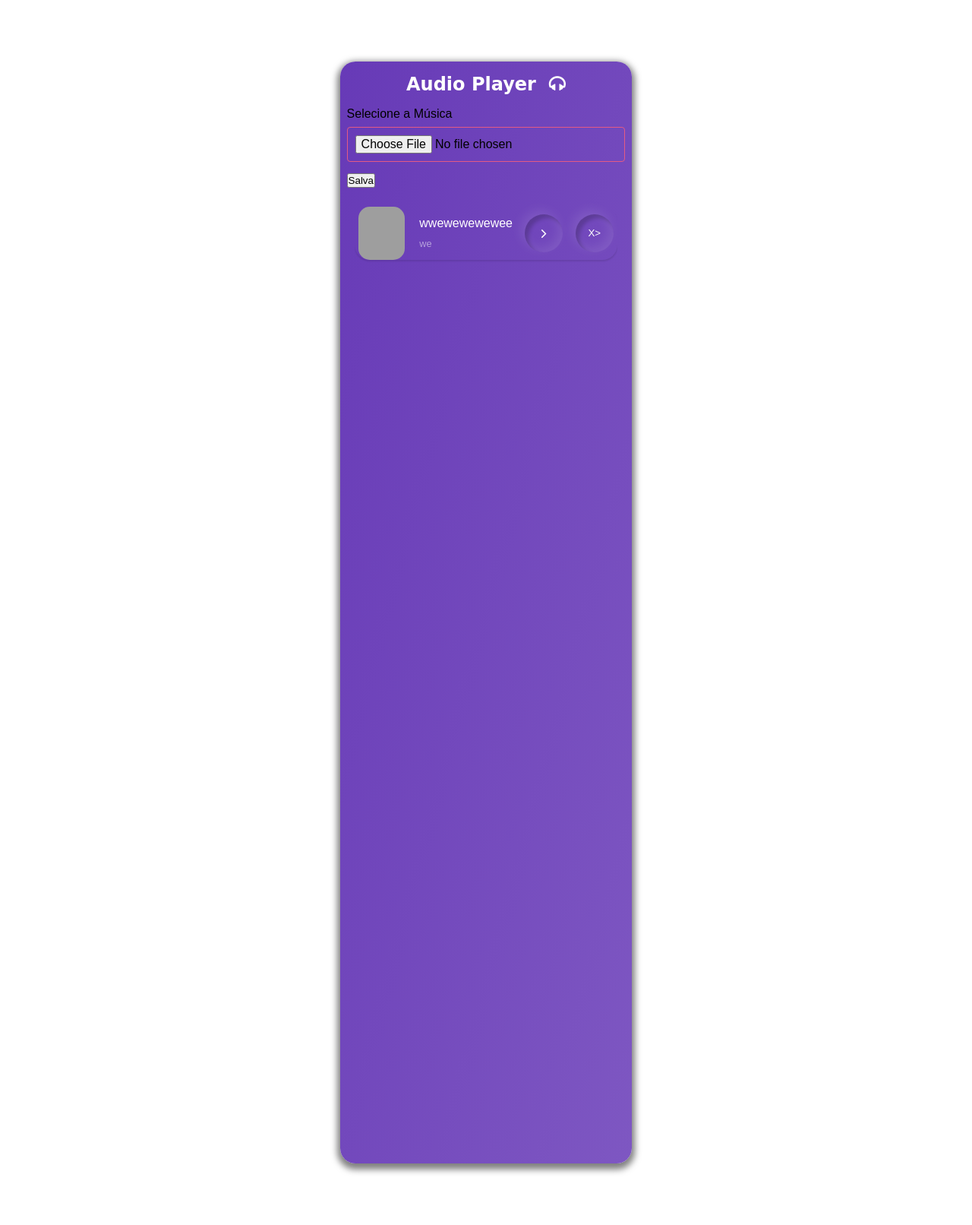
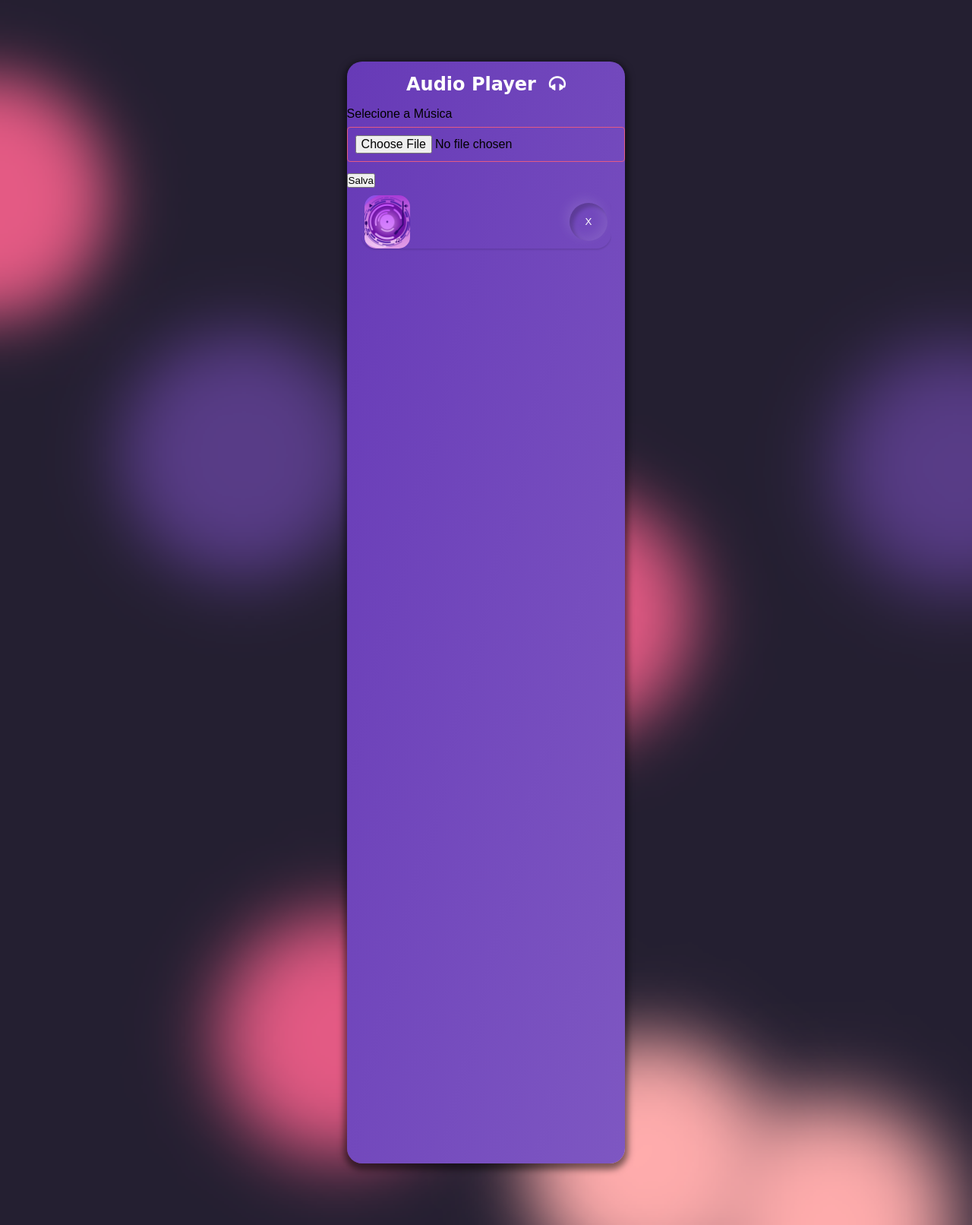
Before and after one commit to wendellast/GUI-Gallery, a Django app: page /upload-music/ in a window 1280 px wide. Shown: the whole page at 76% size. Run offline with Django 5.2, Linux system fonts and the light colour scheme; a user stored in the database is signed in; tables that the repository leaves empty hold one stand-in row (values such as "Sample post"); some web fonts are replaced; grey boxes are pictures that could not be loaded.

Commit message:
player-music ok

```diff
--- a/gui/form.py
+++ b/gui/form.py
@@ -1,5 +1,5 @@
 from django import forms
-from .models import Music
+from .models import Music, GuiGallery
 
 class MusicForm(forms.ModelForm):
     class Meta:
--- a/gui/models.py
+++ b/gui/models.py
@@ -16,6 +16,7 @@
 
 class Music(models.Model):
     gallery = models.ForeignKey(GuiGallery, on_delete=models.CASCADE, related_name='music', null=True, blank=True)
+    user = models.ForeignKey(User, on_delete=models.CASCADE, null=True, blank=True)
     audio_file = models.FileField(upload_to="galleryMusic/%Y/%m/", blank=False, null=False)
     created_at = models.DateField(auto_now_add=True)
     updated_at = models.DateTimeField(auto_now=True)
--- a/gui/templates/createMusic.html
+++ b/gui/templates/createMusic.html
@@ -9,22 +9,35 @@
     <form id="newBookForm" action="" method="POST" enctype="multipart/form-data">
         {% csrf_token %}
         <label for="imageInp">Selecione a Música</label>
-		<input type="file" required  name="audio_file">
+        <input type="file" required name="audio_file">
         <button>Salva</button>
     </form>
 
+    <div class="tracks">
+	{% for music in user_music %}
+        <div class="song" id="song_{{ forloop.counter }}">
+            <div class="img">
+                <img src="{% static 'assets/img/capa.png' %}" />
+            </div>
+            <div class="more">
+                <audio src="{{ music.audio_file.url }}"  id="music"></audio>
+                <div class="song_info">
+                    <p class="playerplay" id="title">{{ music.audio_file.name|slice:'24:'|slice:':-4' }}</p>
+                </div>
+				<form action="{% url 'gui:delete-music' music.id %}" method="post" style="display:inline;">
+                    {% csrf_token %}
+                    <button class="play_btn" type="submit" onclick="confirmDelete(event, this.closest('form'))">X</button>
+                </form>
 
-  <div class="tracks">
-
-    <!-- list of song will add here from 'song_list.js' file -->
+            </div>
+        </div>
 
         <!-- small music player -->
         <div class="small_music_player">
             <div class="s_player_img">
                 <div class="playing_img">
-    			<img src="images/1.jpg" alt="">
+					<img src="{% static 'assets/img/capa.png' %}" />
                 </div>
-
                 <!-- wave animation part -->
                 <div class="wave_animation">
                     <li></li>
@@ -36,30 +49,27 @@
             </div>
 
             <div class="song_detail">
-    		<p id="song_name">Make Me Move</p>
                 <p id="artist_name">NoCopyrightSounds [NCS]</p>
-
             </div>
             <i class="fa fa-chevron-up" aria-hidden="true" id="up_player"></i>
         </div>
+		{% endfor %}
 
-
-    <!--  popup music player part -->
+        <!-- popup music player part -->
         <div class="popup_music_player">
             <div class="top">
-    	    <p>Now Playing</p>
-
                 <i class="fa fa-chevron-down" aria-hidden="true" id="down_player"></i>
             </div>
-
             <div class="song_img">
-          <img src="images/1.jpg" alt="">
+				<img src="{% static 'assets/img/capa.png' %}" />
             </div>
 
+            <!-- Assuming you want to display the second item in the list for example -->
+
             <div class="song_description">
-          <h3 id="current_track_name">Make Me Move</h3>
-          <p id="current_singer_name">NoCopyrightSounds [NCS]</p>
+
             </div>
+
 
             <div class="controlls">
                 <div class="progress_part">
@@ -68,7 +78,6 @@
                         <p id="current_duration">0:00</p>
                         <p id="total_duration">0:00</p>
                     </div>
-
                 </div>
 
                 <!-- controlls btn's -->
@@ -79,22 +88,14 @@
                 </div>
             </div>
         </div>
-	<div class="song">
-		<div class="img">
-		<img src="#"/>
-		</div>
-		<div class="more">
-		<audio src="../templates/static/assets/music/stellar.mp3" id="music"></audio>
-		<div class="song_info">
-		   <p id="title">wwewewewewee</p>
-		   <p>we</p>
-		</div>
-		<button id="play_btn"><i class="fa fa-angle-right" aria-hidden="true"></i></button>
-		<button id="play_btn">X></i></button>
-		</div>
-	  </div>
-
 
     </div>
-
+	<script>
+        function confirmDelete(event, form) {
+            event.preventDefault();
+            if (confirm('Você tem certeza que deseja excluir esta música?')) {
+                form.submit();
+            }
+        }
+    </script>
 {% endblock content %}
--- a/gui/urls.py
+++ b/gui/urls.py
@@ -8,4 +8,5 @@
     path("", views.PageIndex.as_view(), name="index"),
     path("upload-image/", views.PageNewBook.as_view(), name="update-image"),
     path("upload-music/", views.PageNewMusic.as_view(), name="update-music"),
+    path('delete/<int:pk>/', views.MusicDeleteView.as_view(), name='delete-music'),
     ]
--- a/gui/views.py
+++ b/gui/views.py
@@ -2,7 +2,7 @@
 from . import models
 from django.contrib.auth.mixins import LoginRequiredMixin
 from django.urls import reverse_lazy
-from django.views.generic import CreateView
+from django.views.generic import CreateView, DeleteView
 from django.views.generic.list import ListView
 from . import models
 
@@ -39,3 +39,20 @@
     form_class = MusicForm
     template_name = 'createMusic.html'
     success_url = reverse_lazy('gui:update-music')
+
+
+
+    def form_valid(self, form):
+        form.instance.user = self.request.user  # Define o usuário ao salvar o formulário
+        return super().form_valid(form)
+
+    def get_context_data(self, **kwargs):
+        context = super().get_context_data(**kwargs)
+        context['user_music'] = models.Music.objects.filter(user=self.request.user)
+        return context
+
+
+
+class MusicDeleteView(LoginRequiredMixin, DeleteView):
+    model = models.Music
+    success_url = reverse_lazy('gui:update-music')
--- a/templates/static/assets/css/music-player.css
+++ b/templates/static/assets/css/music-player.css
@@ -8,13 +8,17 @@
 body{
 	display: grid;
 	place-items: center;
+  background-image: url('../img/background.png');
+  background-size: cover;
+  background-position: center;
+  background-repeat: no-repeat;
 	min-height: 100vh;
 }
 .main{
     position: relative;
     overflow: hidden;
     height: 90vh;
-    width: 30%;
+    max-width: 35%;
     display: flex;
     align-items: center;
     flex-direction: column;
@@ -65,12 +69,8 @@
   align-items: center;
   justify-content: space-between;
 }
-.tracks .song .song_info p:nth-child(2){
-  font-size: 0.8em;
-  margin-top: 10px;
-  color: rgba(255,255,255,0.5);
-}
-.tracks .song  #play_btn{
+
+.tracks .song  .play_btn{
   height: 50px;
   width: 50px;
   border:none;
@@ -85,6 +85,10 @@
   box-shadow: inset 5px 5px 5px rgba(0,0,0,0.2),
 			inset -5px -5px 15px rgba(255,255,255,0.1),
 			-5px -5px 15px rgba(255,255,255,0.1);
+}
+
+#title{
+  cursor: pointer;
 }
 .tracks .song button i{
 			font-size: 1.5em;
--- a/templates/static/assets/js/music-player.js
+++ b/templates/static/assets/js/music-player.js
@@ -1,5 +1,5 @@
 
-let btn = document.querySelectorAll('.song #play_btn');
+let btn = document.querySelectorAll('.song .playerplay');
 let song = document.querySelectorAll('#music');
 
 /*popup music player part*/
```
Also changed, not shown: gui/templates/music_confirm_delete.html (added, +25 -0 lines), gui/migrations/0005_music_user_alter_music_audio_file.py (added), templates/static/assets/img/capa.png (added). Lines whose indentation alone changed are shown as unchanged.
